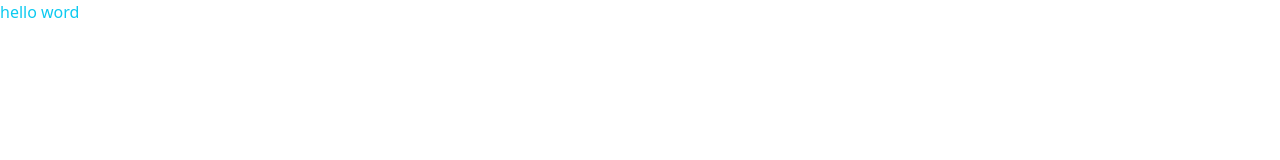
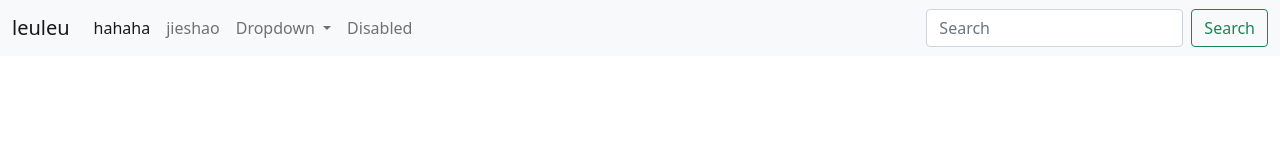
Before and after one commit to Quinn-2004/123, a plain HTML site: page index.html in a window 1280 px wide. Drawn offline with Linux system fonts and the light colour scheme.

Commit message:
two page

```diff
--- a/index.html
+++ b/index.html
@@ -8,7 +8,46 @@
 </head>
 <body>
 
-<div class="text-info">hello word</div>
+<nav class="navbar navbar-expand-lg navbar-light bg-light">
+    <div class="container-fluid">
+        <a class="navbar-brand" href="#">leuleu</a>
+        <button class="navbar-toggler" type="button" data-bs-toggle="collapse" data-bs-target="#navbarSupportedContent"
+                aria-controls="navbarSupportedContent" aria-expanded="false" aria-label="Toggle navigation">
+            <span class="navbar-toggler-icon"></span>
+        </button>
+        <div class="collapse navbar-collapse" id="navbarSupportedContent">
+            <ul class="navbar-nav me-auto mb-2 mb-lg-0">
+                <li class="nav-item">
+                    <a class="nav-link active" aria-current="page" href="#">hahaha</a>
+                </li>
+                <li class="nav-item">
+                    <a class="nav-link" href="intro">jieshao</a>
+                </li>
+                <li class="nav-item dropdown">
+                    <a class="nav-link dropdown-toggle" href="#" id="navbarDropdown" role="button"
+                       data-bs-toggle="dropdown" aria-expanded="false">
+                        Dropdown
+                    </a>
+                    <ul class="dropdown-menu" aria-labelledby="navbarDropdown">
+                        <li><a class="dropdown-item" href="#">Action</a></li>
+                        <li><a class="dropdown-item" href="#">Another action</a></li>
+                        <li>
+                            <hr class="dropdown-divider">
+                        </li>
+                        <li><a class="dropdown-item" href="#">Something else here</a></li>
+                    </ul>
+                </li>
+                <li class="nav-item">
+                    <a class="nav-link ">Disabled</a>
+                </li>
+            </ul>
+            <form class="d-flex">
+                <input class="form-control me-2" type="search" placeholder="Search" aria-label="Search">
+                <button class="btn btn-outline-success" type="submit">Search</button>
+            </form>
+        </div>
+    </div>
+</nav>
 
 <script src="js/bootstrap.js"></script>
 </body>
```
Also changed, not shown: intro.html (added, +52 -0 lines).
